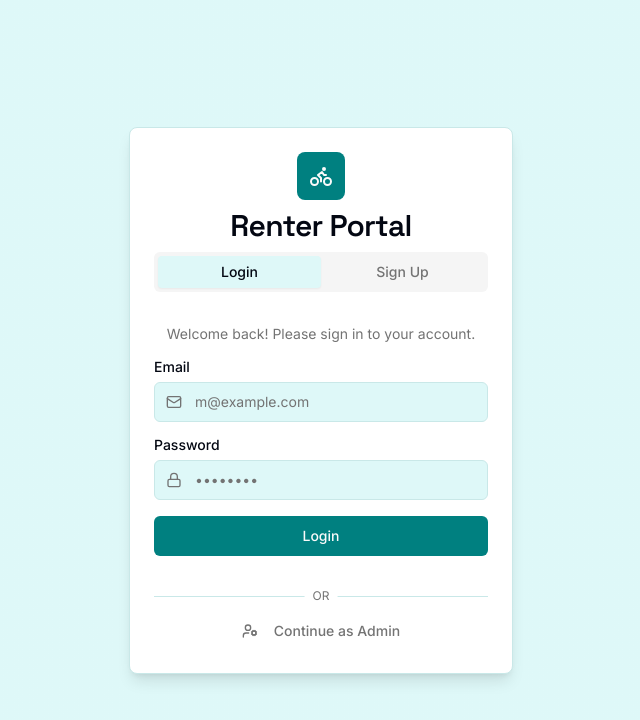
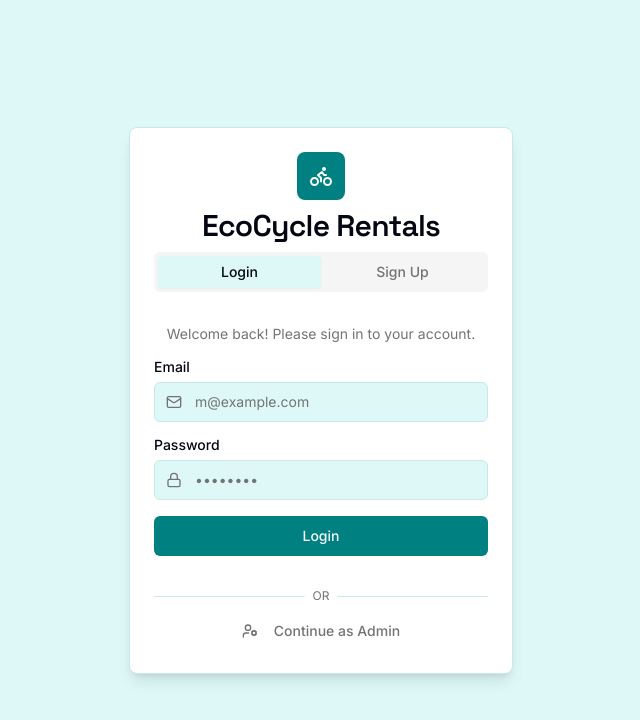
Before and after one commit to rubyones/eco-cycle-rentals, a Next.js app: page /renter-login in a window 1280 px wide. Shown: the top 720 px of the page, without its empty margins (319-959 px from the left). Built offline with nearby package versions, Linux system fonts and the light colour scheme; no server answers.

Commit message:
Renter Portalchange into EcoCycle Rentals

```diff
--- a/src/app/renter-login/page.tsx
+++ b/src/app/renter-login/page.tsx
@@ -1,3 +1,4 @@
+
 'use client';
 
 import { useRouter } from 'next/navigation';
@@ -128,7 +129,7 @@ function LoginPageContent() {
             <div className="mx-auto inline-block rounded-lg bg-primary p-3 text-primary-foreground">
               <Bike className="h-6 w-6" />
             </div>
-            <CardTitle className="text-3xl font-headline">Renter Portal</CardTitle>
+            <CardTitle className="text-3xl font-headline">EcoCycle Rentals</CardTitle>
             <TabsList className="grid w-full grid-cols-2">
               <TabsTrigger value="login">Login</TabsTrigger>
               <TabsTrigger value="signup">Sign Up</TabsTrigger>
```
